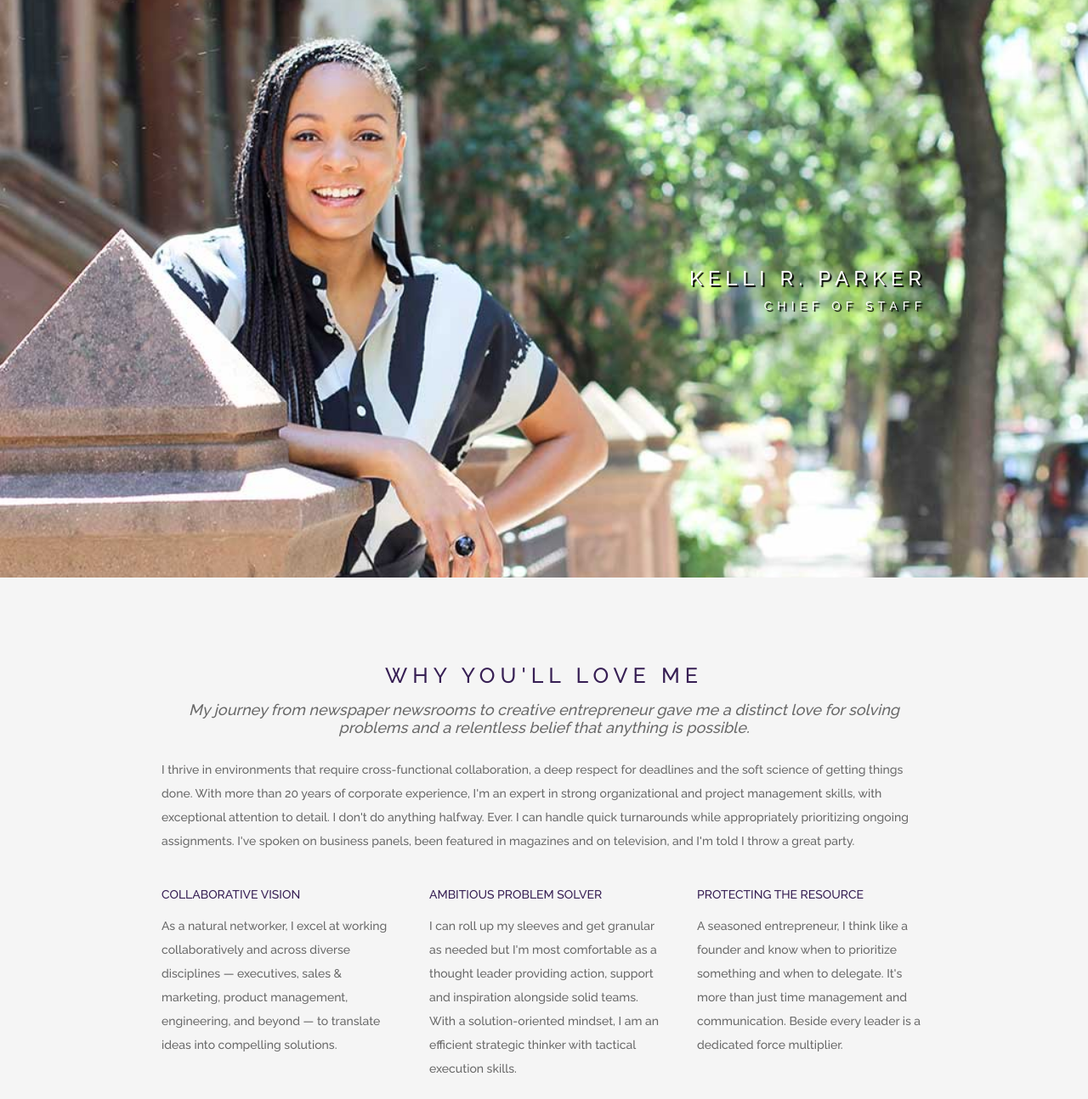
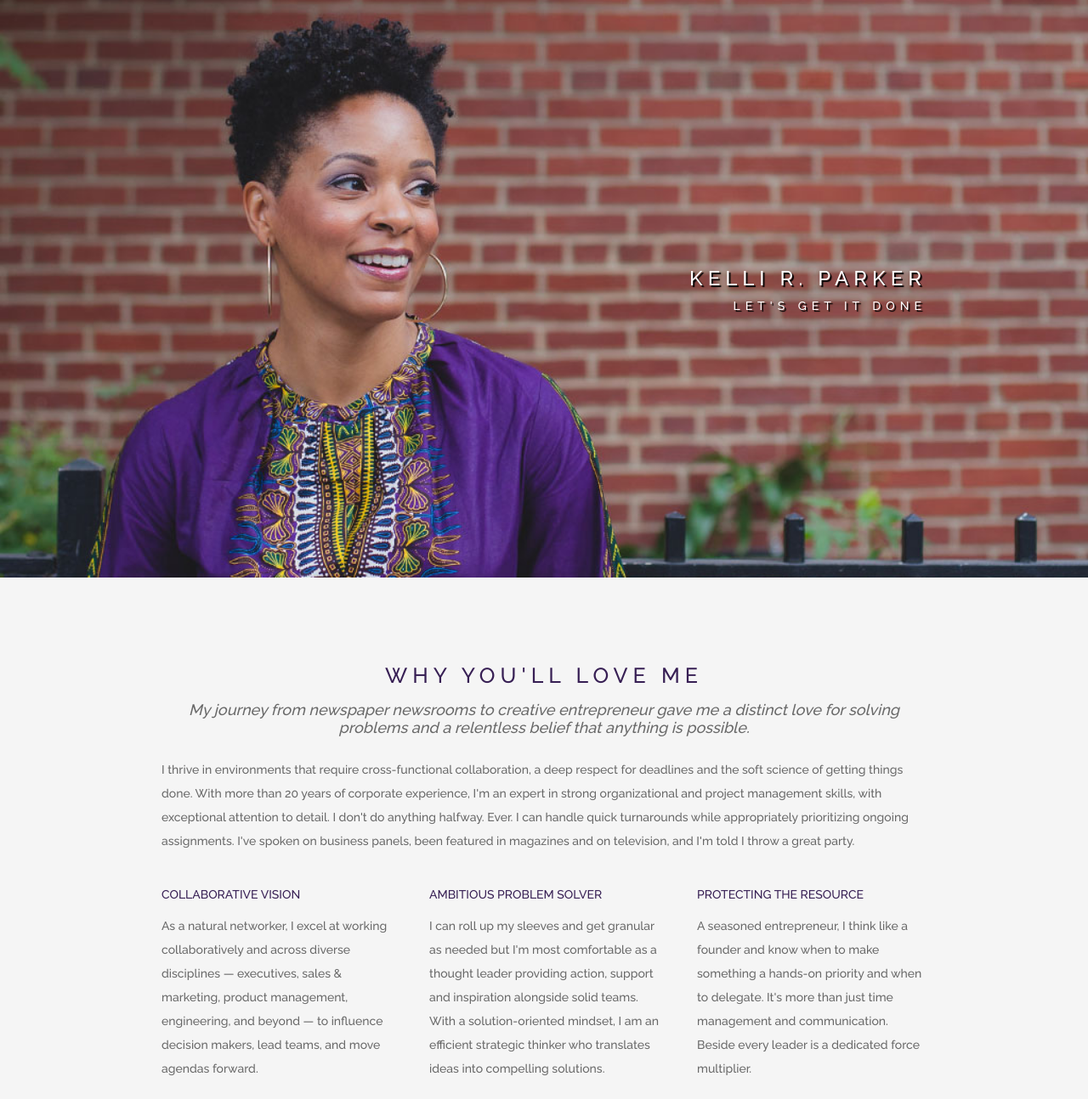
Before and after one commit to kelliparker/kelliparker.com, a website: page index.html in a window 1280 px wide. Shown: the top 1294 px of the page at 85% size. Drawn offline with nearby package versions, Linux system fonts and the light colour scheme.

Commit message:
text and image update

```diff
--- a/css/style.css
+++ b/css/style.css
@@ -177,7 +177,7 @@ h1, h2, h3, h4, h5, h6 {
 --------------------------------------------------------------- */
 
 #welcome {
-	background: url('../images/Kelli-7.jpg') no-repeat center center;
+	background: url('../images/kelliparker-081.jpg') no-repeat center center;
 	background-size: cover;
 	width: 100%;
 	height: 680px;
--- a/index.html
+++ b/index.html
@@ -60,7 +60,7 @@
 				</nav>-->
 				<!-- Header Titles -->
 				<h1 class="header_title">Kelli R. Parker</h1>
-				<h2 class="header_subtitle">Chief of Staff</h2>
+				<h2 class="header_subtitle">Let's get it done</h2>
 			</div>
 		</div>
 	</header>
@@ -77,15 +77,15 @@
 <div class="whyinfo">
   <div>
     <h3>Collaborative Vision</h3>
-    <p align="left">As a natural networker, I excel at working collaboratively and across diverse disciplines — executives, sales & marketing, product management, engineering, and beyond — to translate ideas into compelling solutions.</p>
+    <p align="left">As a natural networker, I excel at working collaboratively and across diverse disciplines — executives, sales & marketing, product management, engineering, and beyond — to influence decision makers, lead teams, and move agendas forward.</p>
   </div>
   <div>
     <h3>Ambitious Problem Solver</h3>
-    <p align="left">I can roll up my sleeves and get granular as needed but I'm most comfortable as a thought leader providing action, support and inspiration alongside solid teams. With a solution-oriented mindset, I am an efficient strategic thinker with tactical execution skills.</p>
+    <p align="left">I can roll up my sleeves and get granular as needed but I'm most comfortable as a thought leader providing action, support and inspiration alongside solid teams. With a solution-oriented mindset, I am an efficient strategic thinker who translates ideas into compelling solutions.</p>
   </div>
   <div>
     <h3>Protecting the Resource</h3>
-    <p align="left">A seasoned entrepreneur, I think like a founder and know when to prioritize something and when to delegate. It's more than just time management and communication. Beside every leader is a dedicated force multiplier.</p>
+    <p align="left">A seasoned entrepreneur, I think like a founder and know when to make something a hands-on priority and when to delegate. It's more than just time management and communication. Beside every leader is a dedicated force multiplier.</p>
   </div>
   <div style="margin: auto;"><a href="https://docs.google.com/document/d/e/2PACX-1vRZfVoUPRBKZCvmRtBuNnRBS7Q6jWnDCktvNcA4wJz6b8z99VXr1r9R59n4-9OoTQ/pub" class="button" target="_blank"><i class="fa fa-download"></i> my résumé</a></div>
 </section>
```
